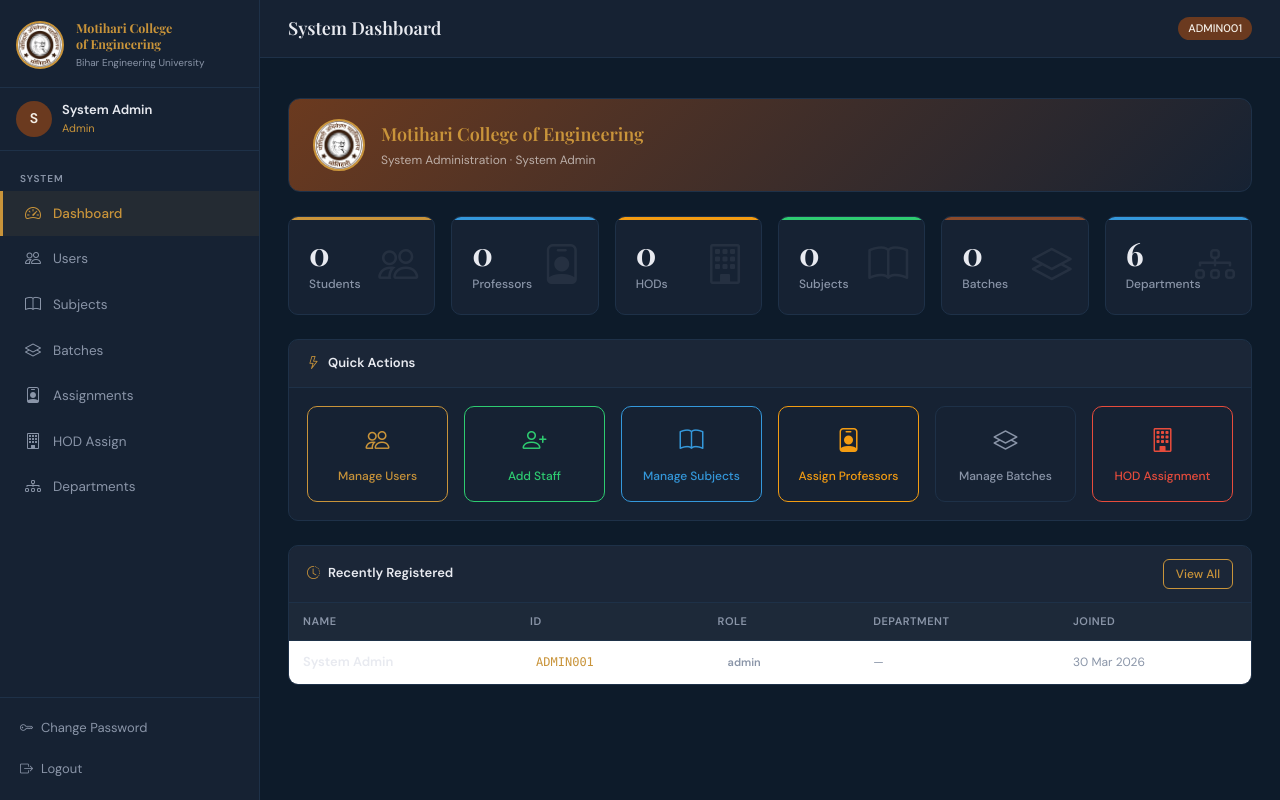
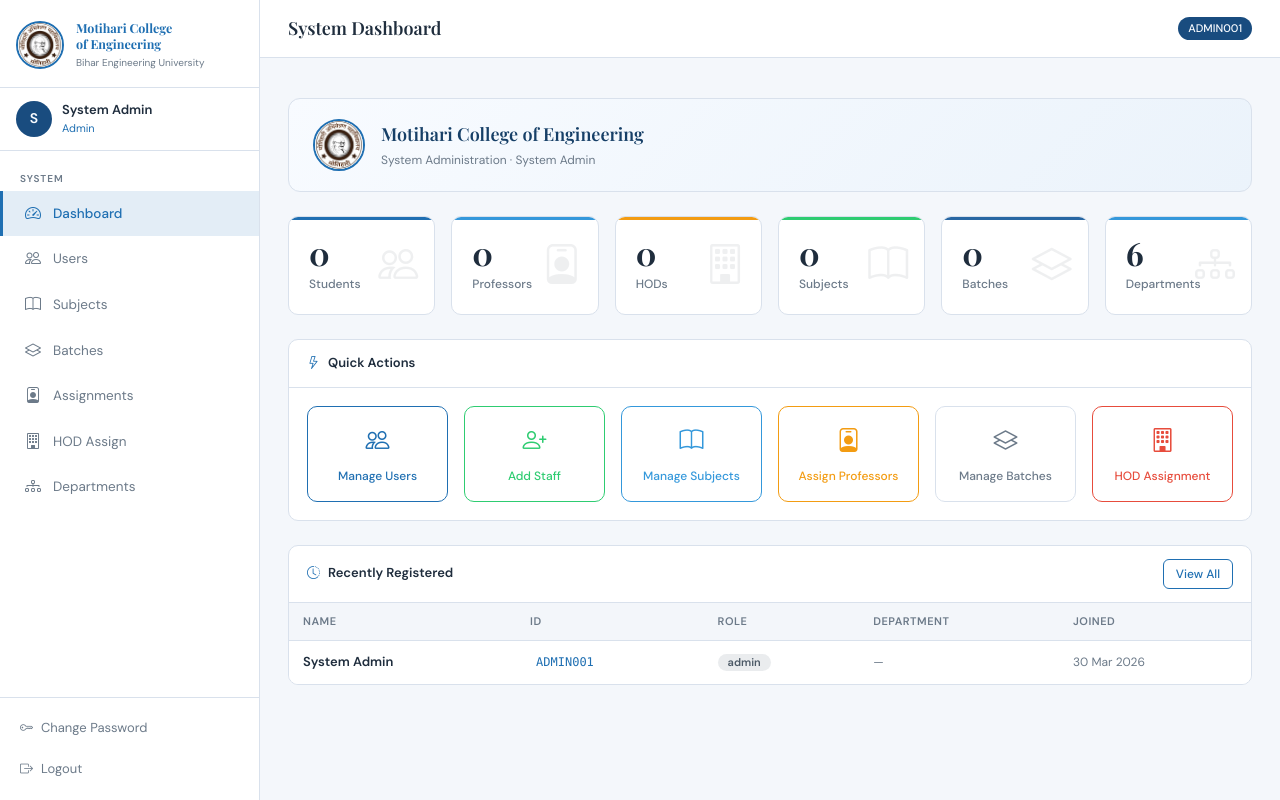
Before and after one commit to Shadowhunt35/college_portal, a Flask app: page /admin/dashboard in a window 1280 px wide. Run offline with Flask 3, Linux system fonts and the light colour scheme; a user stored in the database is signed in; data comes from the database, SQL or seed files in the repository; data that the repository does not hold is empty.

Commit message:
Refresh dashboards with professional light theme

```diff
--- a/static/css/style.css
+++ b/static/css/style.css
@@ -1,21 +1,21 @@
 /* ═══════════════════════════════════════════════════════
    MCE Motihari — College Portal
-   Theme: Dark Navy + Brown/Gold Academic
+   Theme: Professional Light
    ═══════════════════════════════════════════════════════ */
 
 @import url('https://fonts.googleapis.com/css2?family=Playfair+Display:wght@600;700&family=DM+Sans:wght@300;400;500;600&display=swap');
 
 :root {
-  --navy:        #0d1b2a;
-  --navy-light:  #162233;
-  --navy-border: #1e3148;
-  --brown:       #6b3a1f;
-  --brown-light: #8b4a2a;
-  --gold:        #c9943a;
-  --gold-light:  #e8b455;
-  --cream:       #f5f0e8;
-  --text:        #e8eaf0;
-  --text-muted:  #8a95a8;
+  --navy:        #f4f7fb;
+  --navy-light:  #ffffff;
+  --navy-border: #d9e1ec;
+  --brown:       #194c7f;
+  --brown-light: #2867a3;
+  --gold:        #1f6fb2;
+  --gold-light:  #2c84cc;
+  --cream:       #f8fbff;
+  --text:        #1f2d3d;
+  --text-muted:  #6c7a89;
   --success:     #2ecc71;
   --warning:     #f39c12;
   --danger:      #e74c3c;
@@ -23,7 +23,7 @@
   --sidebar-w:   260px;
   --radius:      10px;
   --radius-sm:   6px;
-  --shadow:      0 4px 20px rgba(0,0,0,0.3);
+  --shadow:      0 8px 22px rgba(31, 45, 61, 0.08);
   --font:        'DM Sans', sans-serif;
   --font-display:'Playfair Display', serif;
 }
@@ -45,8 +45,8 @@
 .sidebar-nav{flex:1;padding:10px 0}
 .nav-section-label{font-size:10px;font-weight:600;color:var(--text-muted);text-transform:uppercase;letter-spacing:1px;padding:10px 20px 4px}
 .sidebar-nav a{display:flex;align-items:center;gap:10px;padding:10px 20px;color:var(--text-muted);text-decoration:none;font-size:13.5px;font-weight:400;border-left:3px solid transparent;transition:all .2s}
-.sidebar-nav a:hover{color:var(--text);background:rgba(255,255,255,.04);border-left-color:var(--gold)}
-.sidebar-nav a.active{color:var(--gold);background:rgba(201,148,58,.08);border-left-color:var(--gold);font-weight:500}
+.sidebar-nav a:hover{color:var(--text);background:rgba(31,111,178,.08);border-left-color:var(--gold)}
+.sidebar-nav a.active{color:var(--gold);background:rgba(31,111,178,.12);border-left-color:var(--gold);font-weight:500}
 .sidebar-nav a i{font-size:16px;width:20px;text-align:center}
 .sidebar-footer{padding:12px 16px;border-top:1px solid var(--navy-border)}
 .sidebar-footer a{display:flex;align-items:center;gap:8px;color:var(--text-muted);text-decoration:none;font-size:13px;padding:8px 4px;transition:color .2s}
@@ -81,9 +81,9 @@
 
 /* TABLES */
 .table{width:100%;border-collapse:collapse;font-size:13px}
-.table th{background:rgba(255,255,255,.03);color:var(--text-muted);font-size:11px;font-weight:600;text-transform:uppercase;letter-spacing:.5px;padding:10px 14px;border-bottom:1px solid var(--navy-border);white-space:nowrap}
-.table td{padding:11px 14px;border-bottom:1px solid rgba(255,255,255,.04);color:var(--text);vertical-align:middle}
-.table tbody tr:hover{background:rgba(255,255,255,.02)}
+.table th{background:#f3f6fa;color:var(--text-muted);font-size:11px;font-weight:600;text-transform:uppercase;letter-spacing:.5px;padding:10px 14px;border-bottom:1px solid var(--navy-border);white-space:nowrap}
+.table td{padding:11px 14px;border-bottom:1px solid #edf1f6;color:var(--text);vertical-align:middle}
+.table tbody tr:hover{background:#f8fafd}
 .table tbody tr:last-child td{border-bottom:none}
 .table-responsive{overflow-x:auto}
 
@@ -94,7 +94,7 @@
 .bg-danger{background:rgba(231,76,60,.15)!important;color:var(--danger)!important}
 .bg-info{background:rgba(52,152,219,.15)!important;color:var(--info)!important}
 .bg-primary{background:rgba(201,148,58,.15)!important;color:var(--gold)!important}
-.bg-secondary{background:rgba(255,255,255,.08)!important;color:var(--text-muted)!important}
+.bg-secondary{background:rgba(108,122,137,.14)!important;color:#4d5a67!important}
 .text-dark{color:#1a1000!important}
 
 /* BUTTONS */
@@ -113,7 +113,7 @@
 .btn-outline-info{color:var(--info);border-color:var(--info);background:transparent}
 .btn-outline-info:hover{background:rgba(52,152,219,.1)}
 .btn-outline-secondary{color:var(--text-muted);border-color:var(--navy-border);background:transparent}
-.btn-outline-secondary:hover{color:var(--text)}
+.btn-outline-secondary:hover{color:var(--text);background:#f1f5f9}
 .btn-outline-warning{color:var(--warning);border-color:var(--warning);background:transparent}
 .btn-sm{padding:5px 12px;font-size:12px}
 .btn-lg{padding:12px 24px;font-size:15px}
@@ -122,15 +122,15 @@
 
 /* FORMS */
 .form-label{font-size:12px;font-weight:600;color:var(--text-muted);text-transform:uppercase;letter-spacing:.4px;margin-bottom:6px;display:block}
-.form-control,.form-select{background:rgba(255,255,255,.05);border:1px solid var(--navy-border);border-radius:var(--radius-sm);color:var(--text);padding:9px 13px;font-size:13.5px;font-family:var(--font);width:100%;transition:border-color .2s,box-shadow .2s}
-.form-control:focus,.form-select:focus{outline:none;border-color:var(--gold);box-shadow:0 0 0 3px rgba(201,148,58,.15);background:rgba(255,255,255,.07);color:var(--text)}
+.form-control,.form-select{background:#fff;border:1px solid var(--navy-border);border-radius:var(--radius-sm);color:var(--text);padding:9px 13px;font-size:13.5px;font-family:var(--font);width:100%;transition:border-color .2s,box-shadow .2s}
+.form-control:focus,.form-select:focus{outline:none;border-color:var(--gold);box-shadow:0 0 0 3px rgba(31,111,178,.16);background:#fff;color:var(--text)}
 .form-control::placeholder{color:var(--text-muted);opacity:.6}
 .form-select option{background:var(--navy-light);color:var(--text)}
 .form-control-sm,.form-select-sm{padding:6px 10px;font-size:12.5px}
 .form-check-input{background-color:rgba(255,255,255,.1);border-color:var(--navy-border)}
 .form-check-input:checked{background-color:var(--gold);border-color:var(--gold)}
 .form-text{font-size:11.5px;color:var(--text-muted);margin-top:4px}
-.input-group-text{background:rgba(255,255,255,.05);border:1px solid var(--navy-border);color:var(--text-muted)}
+.input-group-text{background:#f8fafd;border:1px solid var(--navy-border);color:var(--text-muted)}
 .form-switch .form-check-input{width:2.2em;height:1.2em;cursor:pointer}
 
 /* ALERTS */
@@ -142,7 +142,7 @@
 .alert-dismissible .btn-close{filter:invert(1) opacity(.5);padding:14px 16px}
 
 /* PROGRESS */
-.progress{background:rgba(255,255,255,.06);border-radius:10px;overflow:hidden}
+.progress{background:#ebf1f7;border-radius:10px;overflow:hidden}
 .progress-bar{transition:width .6s ease;border-radius:10px}
 
 /* LISTS */
@@ -218,6 +218,14 @@
 .dropdown-item:hover{background:rgba(255,255,255,.05);color:var(--gold)}
 .dropdown-divider{border-color:var(--navy-border)}
 
+/* DASHBOARD HERO */
+.dashboard-hero{background:linear-gradient(135deg,#f8fbff 0%,#ebf3fb 100%);border:1px solid var(--navy-border);border-radius:12px;padding:20px 24px;margin-bottom:24px;display:flex;align-items:center;gap:16px}
+.dashboard-hero.split{justify-content:space-between;flex-wrap:wrap;gap:12px}
+.dashboard-hero-content{display:flex;align-items:center;gap:16px}
+.dashboard-hero-logo{width:52px;height:52px;border-radius:50%;border:2px solid var(--gold)}
+.dashboard-hero-title{font-family:var(--font-display);font-size:18px;color:#163f67}
+.dashboard-hero-subtitle{font-size:12px;color:var(--text-muted);margin-top:2px}
+
 /* RESPONSIVE */
 @media(max-width:768px){
   .sidebar{transform:translateX(-100%);transition:transform .3s}
--- a/templates/admin/dashboard.html
+++ b/templates/admin/dashboard.html
@@ -5,11 +5,11 @@
 {% block content %}
 
 <!-- Header -->
-<div style="background:linear-gradient(135deg,var(--brown) 0%,var(--navy-light) 100%);border:1px solid var(--navy-border);border-radius:12px;padding:20px 24px;margin-bottom:24px;display:flex;align-items:center;gap:16px;">
-  <img src="{{ url_for('static', filename='css/MCE_logo.jpg') }}" style="width:52px;height:52px;border-radius:50%;border:2px solid var(--gold);">
+<div class="dashboard-hero">
+  <img src="{{ url_for('static', filename='css/MCE_logo.jpg') }}" class="dashboard-hero-logo">
   <div>
-    <div style="font-family:var(--font-display);font-size:18px;color:var(--gold);">Motihari College of Engineering</div>
-    <div style="font-size:12px;color:rgba(255,255,255,.6);margin-top:2px;">System Administration · {{ current_user.name }}</div>
+    <div class="dashboard-hero-title">Motihari College of Engineering</div>
+    <div class="dashboard-hero-subtitle">System Administration · {{ current_user.name }}</div>
   </div>
 </div>
 
```
Also changed, not shown: templates/hod/dashboard.html (+5 -5 lines), templates/professor/dashboard.html (+5 -5 lines), templates/student/dashboard.html (+4 -4 lines).
